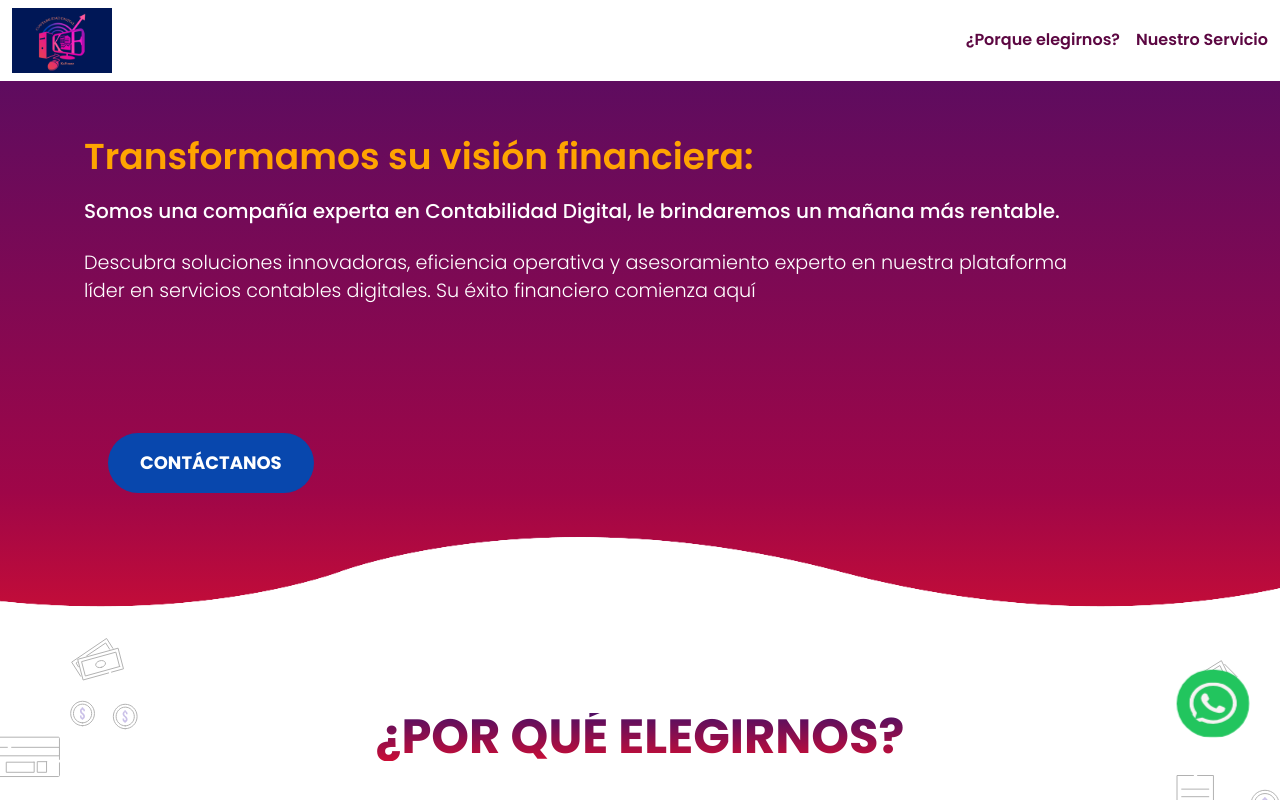
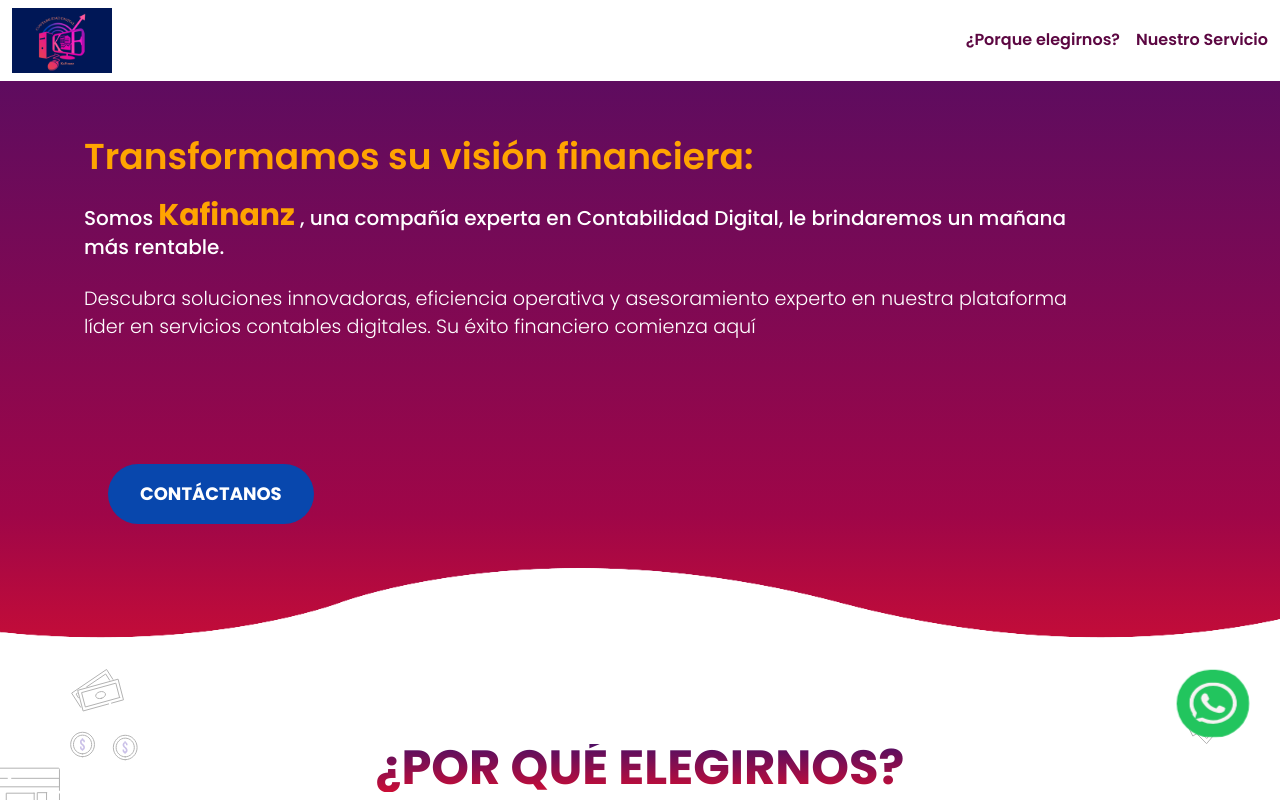
Before and after one commit to tghtechnology/client_Kafinanz_Landing_Page, a React (Vite) app: page / in a window 1280 px wide. Shown: the top 800 px of the page. Built offline with nearby package versions, Linux system fonts and the light colour scheme.

Commit message:
Cambios v2

```diff
--- a/src/components/Header.jsx
+++ b/src/components/Header.jsx
@@ -24,8 +24,12 @@ const Header = () => {
                 Transformamos su visión financiera:
               </p>
               <h1 className="text-white font-normal px-1 mt-5 lg:text-start">
-                Somos una compañía experta en Contabilidad Digital, le
-                brindaremos un mañana más rentable.
+                Somos{" "}
+                <span className="text-yellow-dark  font-extrabold text-3xl">
+                  Kafinanz
+                </span>{" "}
+                , una compañía experta en Contabilidad Digital, le brindaremos un
+                mañana más rentable.
               </h1>
               <p className="text-white text-center text-[1.2rem] mt-6 px-1 lg:text-start">
                 Descubra soluciones innovadoras, eficiencia operativa y
```
